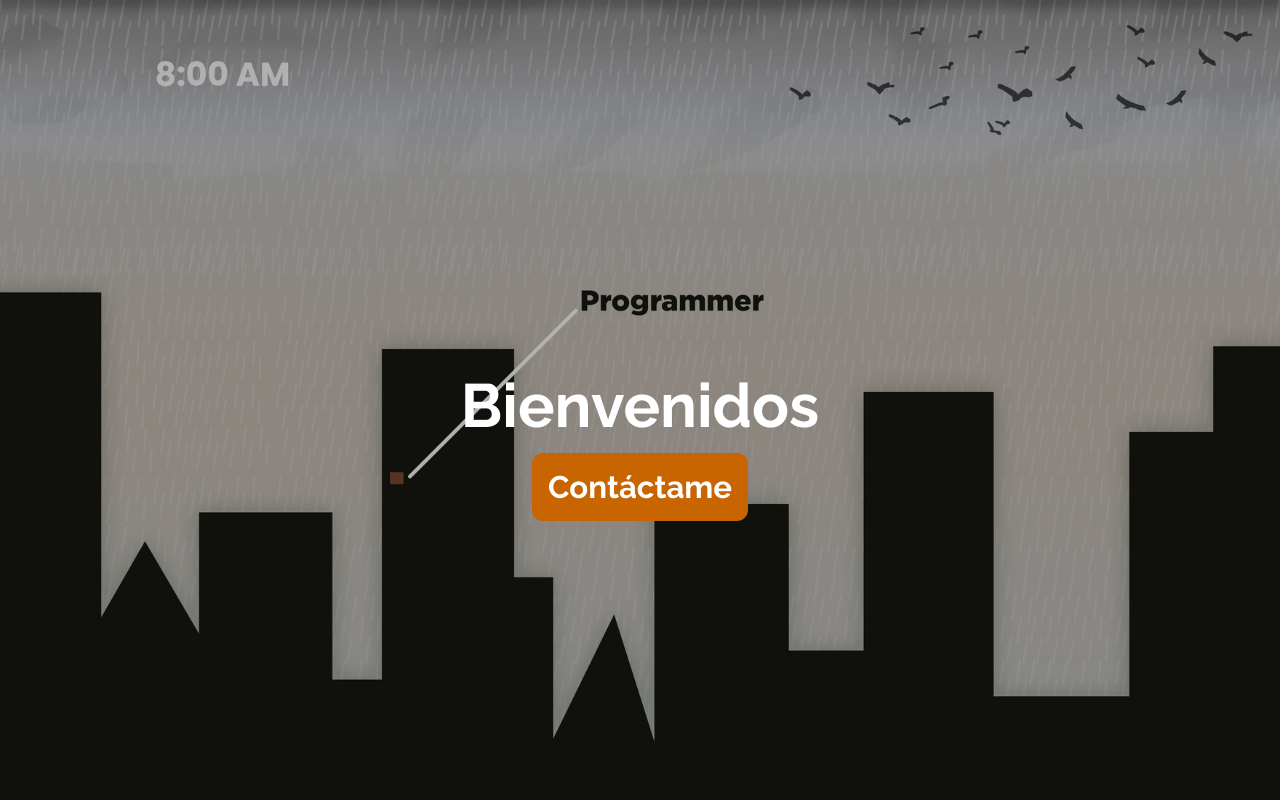
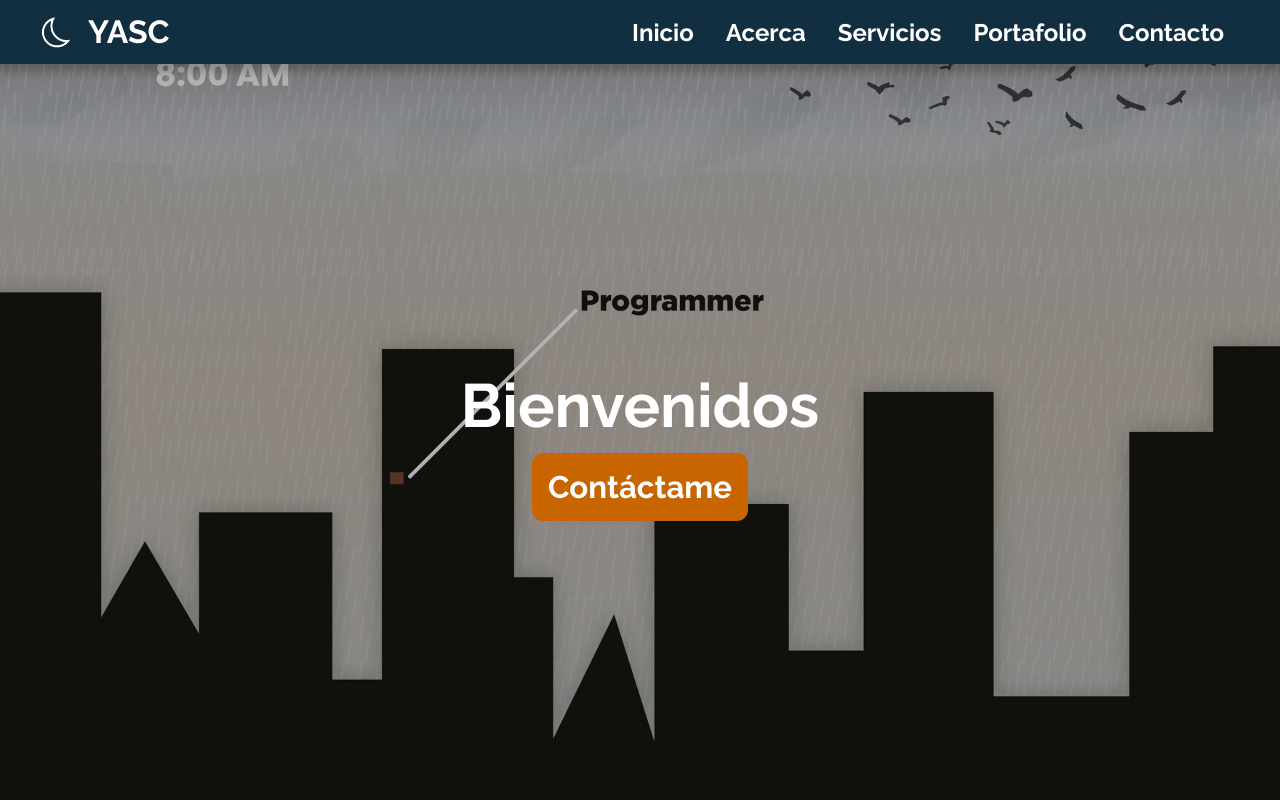
Before and after one commit to yhil-mar/My-Portfolio, a React (Vite) app: page / in a window 1280 px wide. Shown: the top 800 px of the page. Built offline with nearby package versions, Linux system fonts and the light colour scheme.

Commit message:
new loading page and landing animations

```diff
--- a/src/App.jsx
+++ b/src/App.jsx
@@ -4,11 +4,30 @@ import Main from './components/Main/Main';
 import { ThemeProvider } from './context/ThemeContext';
 import { LanguageProvider } from './context/LanguageContext';
 import Footer from './components/Footer/Footer';
+import { useEffect, useState } from 'react';
+import LoadingScreen from './components/LoadingScreen/LoadingScreen';
 
 function App() {
 
+  const [isLoading, setIsLoading] = useState(true);
+
+  useEffect(() => {
+    window.scroll({ top: 0, behavior: 'auto' });
+    const timer = setTimeout(() => {
+      setIsLoading(false);
+    }, 3500);
+  }, [])
+
   return (
-    <div className='appContainer'>
+
+    < div className='appContainer' >
+
+      {
+        isLoading
+
+          ? <LoadingScreen />
+
+          : (
             <ThemeProvider>
               {/* <LanguageProvider> */}
               <Header />
@@ -16,8 +35,13 @@ function App() {
               <Footer />
               {/* </LanguageProvider> */}
             </ThemeProvider>
-    </div>
           )
       }
 
+    </div >
+
+  )
+
+}
+
 export default App
--- a/src/components/Header/Header.module.css
+++ b/src/components/Header/Header.module.css
@@ -20,6 +20,14 @@
     box-shadow: 0 0.2rem 0.5rem 0.3rem rgba(0, 0, 0, 0.2);
 
     transition: background-color 0.3s ease, color 0.3s ease, transform 0.6s ease;
+
+    animation-name: enter-page;
+    animation-duration: 0.5s;
+    animation-delay: 0.5s;
+    /* animation-direction:reverse; */
+    animation-fill-mode: backwards;
+
+    animation-timing-function: ease-in-out;
 }
 
 .headerHidden {
@@ -134,6 +142,16 @@
     color: var(--dark-text-color);
 }
 
+@keyframes enter-page {
+    0% {
+        transform: translateY(-100%);
+    }
+
+    100% {
+        transform: translateY(0);
+    }
+}
+
 @media screen and (max-width: 1024px) {
     .headerSection {
         position: fixed;
@@ -194,4 +212,15 @@
     .menuButton.dark:active {
         background-color: var(--dark-second-alpha-color);
     }
+
+
+    @keyframes enter-page {
+        0% {
+            transform: translateY(100%);
+        }
+
+        100% {
+            transform: translateY(0);
+        }
+    }
 }
--- a/src/components/LandingSection/LandingSection.module.css
+++ b/src/components/LandingSection/LandingSection.module.css
@@ -19,6 +19,11 @@
     cursor: default;
 
     transition: all 0.5s;
+
+    animation-name: enter-page;
+    animation-duration: 0.5s;
+    /* animation-delay: 0.5s; */
+    animation-timing-function: ease-in;
 }
 
 .landingContainer.light {
@@ -106,6 +111,15 @@
     }
 }
 
-@media screen and (max-width: 700px) {
+@media screen and (max-width: 700px) {}
 
+
+@keyframes enter-page {
+    0% {
+        opacity: 0;
+    }
+
+    100% {
+        opacity: 1;
+    }
 }
--- /dev/null
+++ b/src/components/LoadingScreen/LoadingScreen.jsx
@@ -0,0 +1,27 @@
+import style from './LoadingScreen.module.css';
+import { useEffect, useState } from 'react';
+
+const LoadingScreen = () => {
+
+    return (
+
+        <section className={style.loadingScreenContainer}>
+
+            <section className={style.contentContainer}>
+
+                <h2 className={style.loadingTitle}>Loading...</h2>
+
+                <svg className={style.loadingSpinner} xmlns="http://www.w3.org/2000/svg" xlink="http://www.w3.org/1999/xlink" viewBox="0 0 100 100" preserveAspectRatio="xMidYMid">
+                    <path fill="none" strokeWidth="4" strokeDasharray="197.57347473144532 59.015453491210934" d="M24.3 30C11.4 30 5 43.3 5 50s6.4 20 19.3 20c19.3 0 32.1-40 51.4-40 C88.6 30 95 43.3 95 50s-6.4 20-19.3 20C56.4 70 43.6 30 24.3 30z" strokeLinecap="round">
+                        <animate attributeName="stroke-dashoffset" repeatCount="indefinite" dur="1s" keyTimes="0;1" values="0;256.58892822265625"></animate>
+                    </path>
+                </svg>
+
+            </section>
+
+        </section>
+    );
+
+};
+
+export default LoadingScreen;
--- /dev/null
+++ b/src/components/LoadingScreen/LoadingScreen.module.css
@@ -0,0 +1,67 @@
+.loadingScreenContainer {
+
+    display: flex;
+    flex-direction: column;
+    justify-content: center;
+    align-items: center;
+
+    height: 100vh;
+}
+
+.contentContainer {
+    display: flex;
+    flex-direction: column;
+    align-items: center;
+    gap: 1rem;
+
+    animation-name: enterPage;
+    animation-duration: 3s;
+    animation-timing-function: ease;
+    animation-direction: alternate;
+    animation-fill-mode: both;
+}
+
+.loadingSpinner {
+    stroke: var(--light-second-color);
+    width: 6rem;
+    display: block;
+    shape-rendering: auto;
+}
+
+
+@media screen and (max-width: 1024px) {}
+
+@media screen and (max-width: 700px) {}
+
+
+@keyframes enterPage {
+    0% {
+        opacity: 0;
+        transform: scale(0);
+    }
+
+    10% {
+        opacity: 1;
+        transform: scale(1.2);
+    }
+
+    20% {
+        opacity: 1;
+        transform: scale(1);
+    }
+
+    80% {
+        opacity: 1;
+        transform: scale(1);
+    }
+
+    90% {
+        opacity: 1;
+        transform: scale(1.2);
+    }
+
+    100% {
+        opacity: 0;
+        transform: scale(0);
+    }
+}
```
Lines whose indentation alone changed are shown as unchanged.
